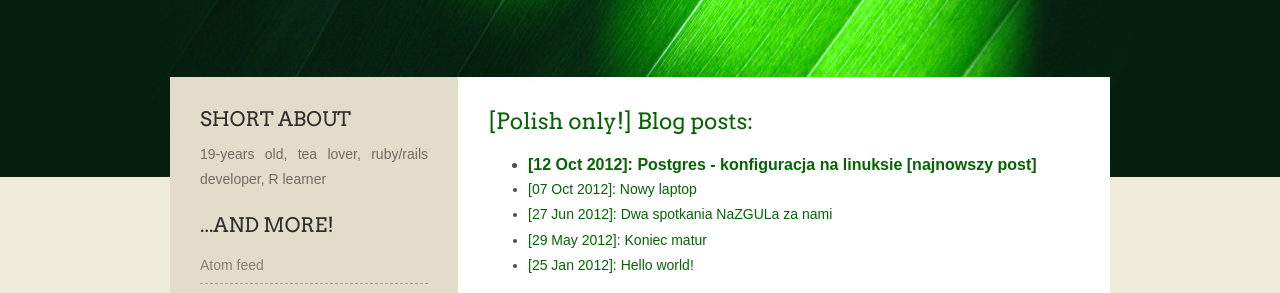
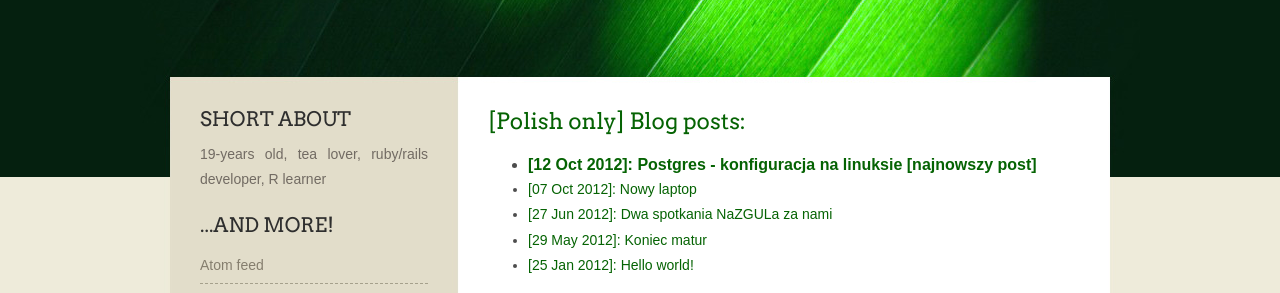
Before and after one commit to swistak35/swistak35.github.com, a Jekyll site: the page built from index.html, in a window 1280 px wide. Shown: the part 173-466 px from the top of the page. Built offline with Jekyll 4.4.1, drawn with Linux system fonts in a browser that asks for light colours; some web fonts are replaced; the list of posts is cut into pages by our own code.

Commit message:
simple change

```diff
--- a/index.html
+++ b/index.html
@@ -3,7 +3,7 @@ layout: default
 title: Home
 ---
 
-<h3 class='title'>[Polish only!] Blog posts:</h3>
+<h3 class='title'>[Polish only] Blog posts:</h3>
 <br>
 <ul>
   {% assign post = site.posts.first %}
```
